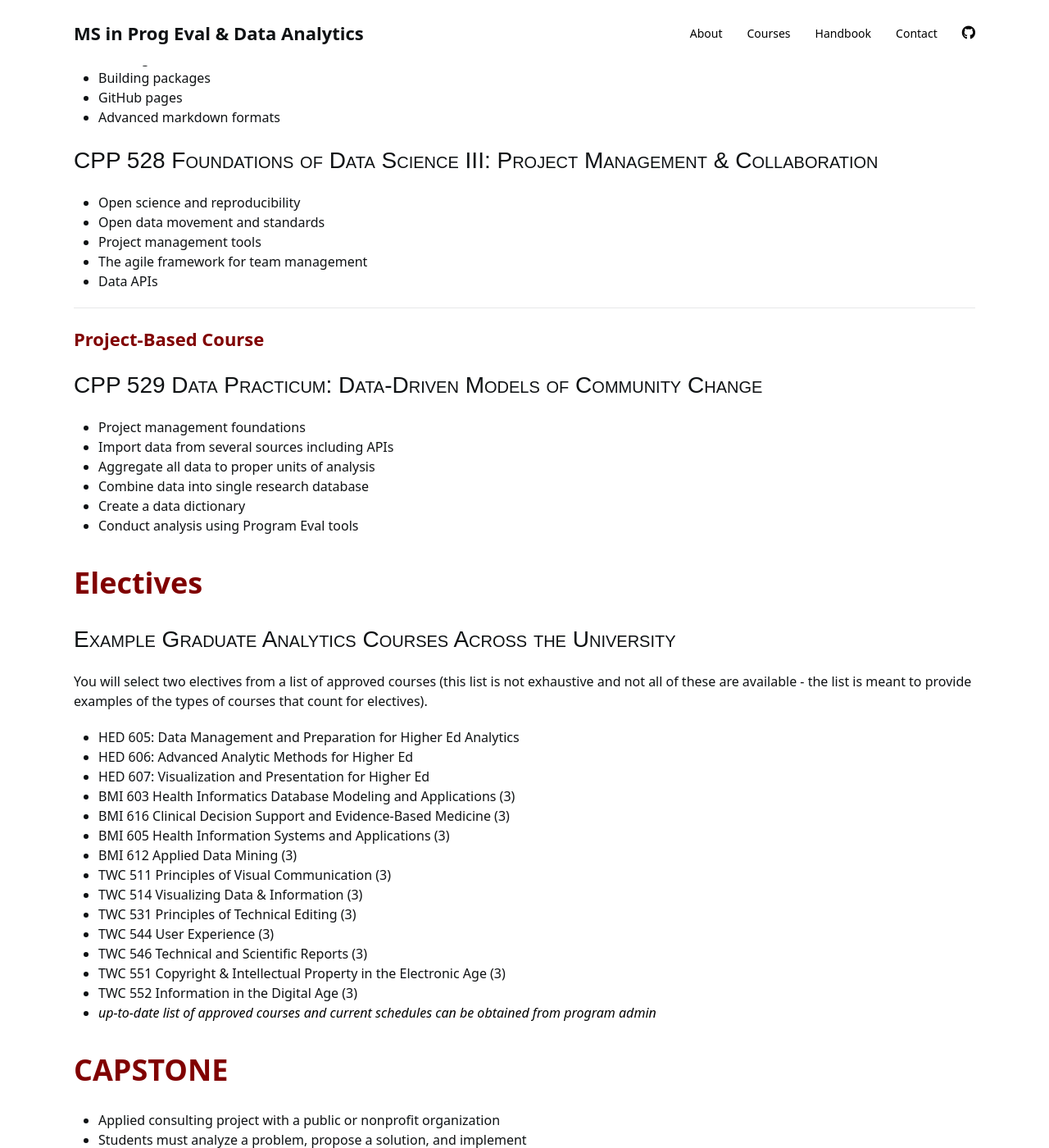
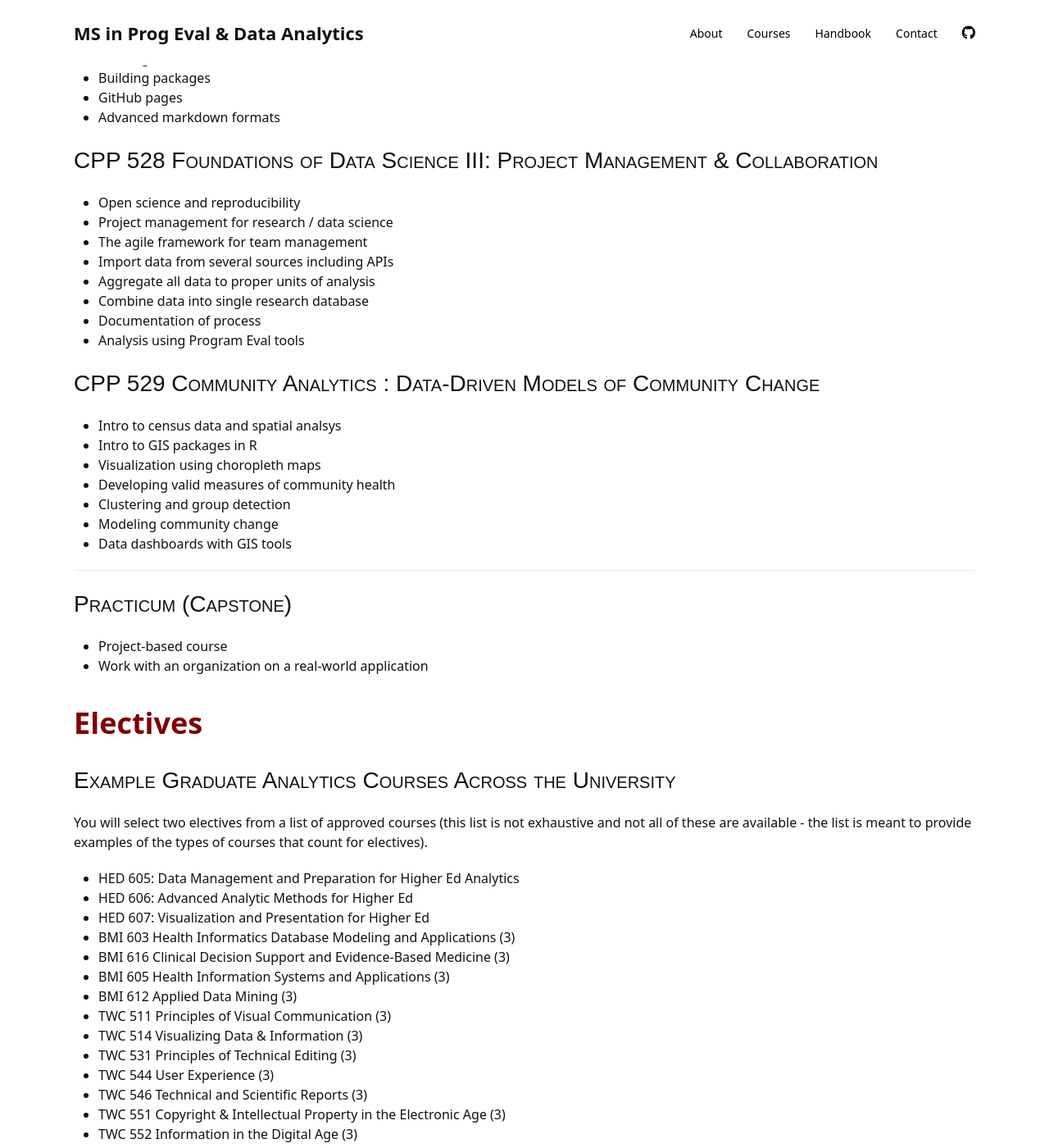
Before and after one commit to DS4PS/ms-prog-eval-data-analytics, a Jekyll site: the page built from courses.md, in a window 1280 px wide and 1400 px high, scrolled down 2652 px. Shown: the whole window at 82% size. Built offline with Jekyll 4.4.1, drawn with Linux system fonts in a browser that asks for light colours; nearby versions of some CDN libraries; a style sheet for code colours, icons or effects is not loaded.

Commit message:
Update courses.md

```diff
--- a/courses.md
+++ b/courses.md
@@ -114,24 +114,29 @@ title: Courses
 
 ## CPP 528 Foundations of Data Science III: Project Management & Collaboration
 * Open science and reproducibility
-* Open data movement and standards
-* Project management tools
+* Project management for research / data science
 * The agile framework for team management
-* Data APIs
+* Import data from several sources including APIs
+* Aggregate all data to proper units of analysis
+* Combine data into single research database
+* Documentation of process
+* Analysis using Program Eval tools
+
+
+## CPP 529 Community Analytics : Data-Driven Models of Community Change
+* Intro to census data and spatial analsys
+* Intro to GIS packages in R
+* Visualization using choropleth maps
+* Developing valid measures of community health
+* Clustering and group detection
+* Modeling community change
+* Data dashboards with GIS tools
 
 -----
 
-### Project-Based Course
-
-## CPP 529 Data Practicum: Data-Driven Models of Community Change
-* Project management foundations
-* Import data from several sources including APIs
-* Aggregate all data to proper units of analysis
-* Combine data into single research database
-* Create a data dictionary
-* Conduct analysis using Program Eval tools
-
-
+## Practicum (Capstone)
+* Project-based course
+* Work with an organization on a real-world application
 
 
 # Electives
```
